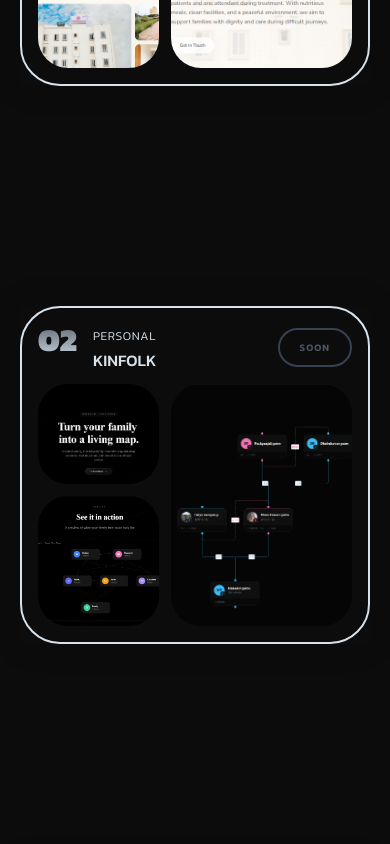
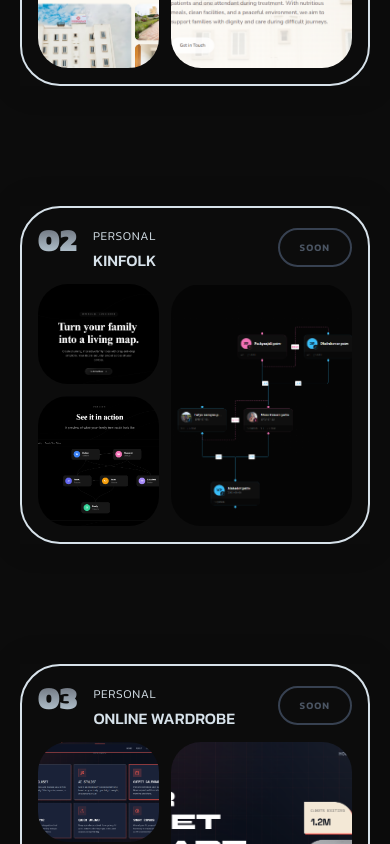
Before and after one commit to Mahadev-06/My-portfolio, a React (Vite) app: page / in a window 390 px wide. Shown: the part 4744-5588 px from the top of the page. Built offline with nearby package versions, Linux system fonts and the light colour scheme.

Commit message:
style: reduce mobile card scroll distance to 120px to eliminate large empty space gaps

```diff
--- a/src/sections/ProjectsSection.tsx
+++ b/src/sections/ProjectsSection.tsx
@@ -153,7 +153,7 @@
       <div className="max-w-7xl mx-auto">
         <ScrollStack
           useWindowScroll={true}
-          itemDistance={isMobile ? 220 : 60}
+          itemDistance={isMobile ? 120 : 60}
           itemScale={0.03}
           itemStackDistance={isMobile ? 12 : 25}
           stackPosition={isMobile ? '2%' : '6%'}
```
